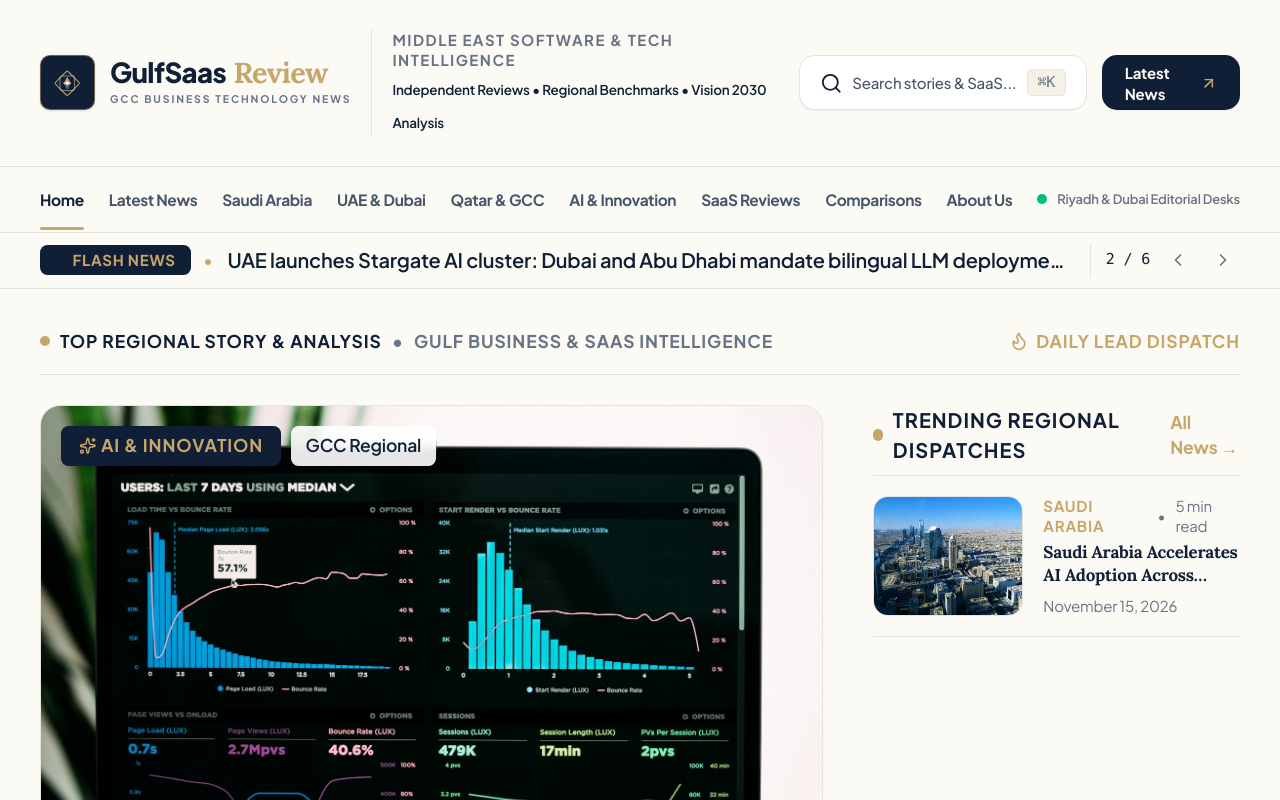
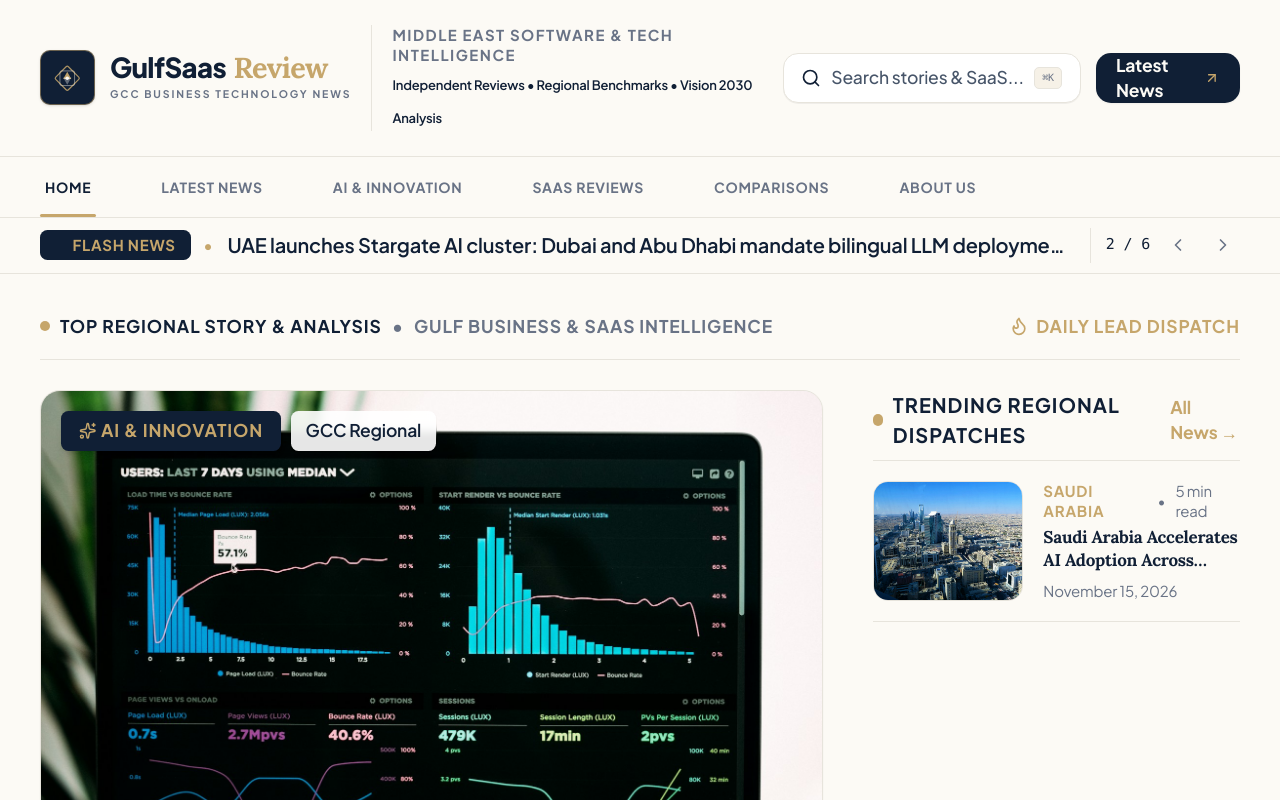
Before and after one commit to ValGrow-Labs/Gulf_Saas_Review, a Next.js app: page / in a window 1280 px wide. Shown: the top 800 px of the page. Built offline with nearby package versions, Linux system fonts and the light colour scheme.

Commit message:
Remove circled country items and realign taskbar with neat generous spacing

```diff
--- a/src/components/Navigation.tsx
+++ b/src/components/Navigation.tsx
@@ -34,9 +34,6 @@ export default function Navigation() {
   const navLinks = [
     { name: "Home", href: "/" },
     { name: "Latest News", href: "/news" },
-    { name: "Saudi Arabia", href: "/news?country=saudi-arabia" },
-    { name: "UAE & Dubai", href: "/news?country=uae" },
-    { name: "Qatar & GCC", href: "/news?country=gcc" },
     { name: "AI & Innovation", href: "/news?category=ai-innovation" },
     { name: "SaaS Reviews", href: "/reviews" },
     { name: "Comparisons", href: "/compare" },
@@ -45,14 +42,15 @@ export default function Navigation() {
 
   const isActive = (href: string) => {
     if (href === "/") return pathname === "/";
-    if (href.startsWith("/news?")) return false;
+    if (href === "/news" && (pathname === "/news" || (pathname.startsWith("/news/") && !pathname.includes("category=ai-innovation")))) return true;
+    if (href.includes("category=ai-innovation") && (pathname.includes("ai-innovation") || pathname.includes("how-artificial-intelligence-is-transforming-business"))) return true;
     return pathname.startsWith(href);
   };
 
   return (
     <header className="w-full bg-[#FCFAF5]">
       {/* Main Newspaper Masthead (Clean, Authoritative, High-End) */}
-      <div className="border-b border-[#E7E4DC] bg-[#FCFAF5] py-4 sm:py-6">
+      <div className="border-b border-[#E7E4DC] bg-[#FCFAF5] py-4 sm:py-5">
         <div className="mx-auto max-w-7xl px-4 sm:px-6 lg:px-8 flex items-center justify-between gap-4">
           {/* Left: Prominent Newspaper Brand */}
           <div className="flex items-center gap-4">
@@ -61,7 +59,7 @@ export default function Navigation() {
               <span className="block text-xs font-bold uppercase tracking-widest text-[#697386]">
                 Middle East Software &amp; Tech Intelligence
               </span>
-              <span className="text-[13.5px] text-[#101F35] font-semibold">
+              <span className="text-[13px] text-[#101F35] font-semibold">
                 Independent Reviews • Regional Benchmarks • Vision 2030 Analysis
               </span>
             </div>
@@ -73,10 +71,10 @@ export default function Navigation() {
             {compareSlugs.length > 0 && (
               <button
                 onClick={() => setIsCompareTrayOpen(true)}
-                className="inline-flex items-center gap-1.5 h-11 px-4 rounded-xl text-sm sm:text-[14.5px] font-bold bg-[#101F35] text-[#C6A66B] border border-[#C6A66B]/50 hover:bg-[#172B46] transition-all shadow-xs cursor-pointer"
+                className="inline-flex items-center gap-1.5 h-10 px-3.5 rounded-xl text-xs sm:text-[13px] font-bold bg-[#101F35] text-[#C6A66B] border border-[#C6A66B]/50 hover:bg-[#172B46] transition-all shadow-xs cursor-pointer"
                 title="View selected software to compare"
               >
-                <Scale className="h-4.5 w-4.5" />
+                <Scale className="h-4 w-4" />
                 <span>Compare ({compareSlugs.length})</span>
               </button>
             )}
@@ -85,13 +83,13 @@ export default function Navigation() {
             <button
               type="button"
               onClick={openSearch}
-              className="flex items-center justify-center h-11 rounded-xl border border-[#E7E4DC] bg-white px-3.5 sm:px-4 text-base font-medium text-[#475569] hover:border-[#C6A66B] hover:text-[#101F35] transition-all shadow-2xs cursor-pointer whitespace-nowrap"
+              className="flex items-center justify-center h-10 rounded-xl border border-[#E7E4DC] bg-white px-3 sm:px-3.5 text-sm font-medium text-[#475569] hover:border-[#C6A66B] hover:text-[#101F35] transition-all shadow-2xs cursor-pointer whitespace-nowrap"
               aria-label="Search news, reviews and comparisons"
               title="Search (⌘K)"
             >
-              <Search className="h-4.5 w-4.5 text-[#101F35]" />
-              <span className="hidden sm:inline ml-2 text-sm sm:text-[15px] text-[#475569]">Search stories &amp; SaaS...</span>
-              <kbd className="hidden sm:inline-flex ml-2 items-center rounded border border-[#E7E4DC] bg-[#F6F1E7] px-2 py-0.5 text-xs text-[#697386] font-mono">
+              <Search className="h-4 w-4 text-[#101F35]" />
+              <span className="hidden sm:inline ml-2 text-xs sm:text-sm text-[#475569]">Search stories &amp; SaaS...</span>
+              <kbd className="hidden sm:inline-flex ml-2 items-center rounded border border-[#E7E4DC] bg-[#F6F1E7] px-1.5 py-0.5 text-[10px] text-[#697386] font-mono">
                 ⌘K
               </kbd>
             </button>
@@ -99,17 +97,17 @@ export default function Navigation() {
             {/* Primary Action Button */}
             <Link
               href="/news"
-              className="hidden sm:inline-flex items-center gap-1.5 h-11 px-4.5 rounded-xl bg-[#101F35] text-sm sm:text-[15px] font-bold text-[#FCFAF5] hover:bg-[#172B46] transition-all shadow-xs"
+              className="hidden sm:inline-flex items-center gap-1.5 h-10 px-4 rounded-xl bg-[#101F35] text-xs sm:text-sm font-bold text-[#FCFAF5] hover:bg-[#172B46] transition-all shadow-xs"
             >
               <span>Latest News</span>
-              <ArrowUpRight className="h-4.5 w-4.5 text-[#C6A66B]" />
+              <ArrowUpRight className="h-4 w-4 text-[#C6A66B]" />
             </Link>
 
-            {/* Mobile Hamburger Toggle (< xl) */}
+            {/* Mobile Hamburger Toggle (< lg) */}
             <button
               type="button"
               onClick={() => setIsMobileMenuOpen(!isMobileMenuOpen)}
-              className="xl:hidden inline-flex items-center justify-center h-11 w-11 rounded-xl text-[#101F35] hover:bg-[#E7E4DC]/60 border border-[#E7E4DC] bg-white transition-colors cursor-pointer"
+              className="lg:hidden inline-flex items-center justify-center h-10 w-10 rounded-xl text-[#101F35] hover:bg-[#E7E4DC]/60 border border-[#E7E4DC] bg-white transition-colors cursor-pointer"
               aria-expanded={isMobileMenuOpen}
               aria-label="Toggle navigation menu"
             >
@@ -126,18 +124,18 @@ export default function Navigation() {
       {/* 3. Primary Section Navigation Strip (Classic Newspaper Ribbon) */}
       <nav className="sticky top-0 z-30 w-full bg-[#FCFAF5]/98 backdrop-blur-md border-b border-[#E7E4DC]">
         <div className="mx-auto max-w-7xl px-4 sm:px-6 lg:px-8">
-          <div className="hidden xl:flex items-center justify-between h-13">
-            <div className="flex items-center gap-5 2xl:gap-7">
+          <div className="hidden lg:flex items-center h-12">
+            <div className="flex items-center gap-8 lg:gap-10 xl:gap-12 2xl:gap-14 h-full">
               {navLinks.map((link) => {
                 const active = isActive(link.href);
                 return (
                   <Link
                     key={link.name}
                     href={link.href}
-                    className={`relative py-3.5 text-[15.5px] 2xl:text-[16.5px] font-bold tracking-tight whitespace-nowrap transition-colors duration-150 ${
+                    className={`relative h-full flex items-center px-1 text-xs sm:text-[13px] xl:text-[14px] font-bold uppercase tracking-wider whitespace-nowrap transition-colors duration-150 ${
                       active
                         ? "text-[#101F35]"
-                        : "text-[#475569] hover:text-[#101F35]"
+                        : "text-[#697386] hover:text-[#101F35]"
                     }`}
                   >
                     <span>{link.name}</span>
@@ -148,18 +146,12 @@ export default function Navigation() {
                 );
               })}
             </div>
-
-            {/* Right Mini Status */}
-            <div className="flex items-center gap-2 text-[13px] text-[#697386] font-semibold">
-              <span className="h-2 w-2 rounded-full bg-emerald-500 animate-pulse" />
-              <span>Riyadh &amp; Dubai Editorial Desks</span>
-            </div>
           </div>
         </div>
 
         {/* Mobile Navigation Drawer */}
         {isMobileMenuOpen && (
-          <div className="xl:hidden border-b border-[#E7E4DC] bg-[#FCFAF5] px-5 pt-4 pb-8 shadow-2xl animate-in slide-in-from-top-2 duration-200">
+          <div className="lg:hidden border-b border-[#E7E4DC] bg-[#FCFAF5] px-5 pt-4 pb-8 shadow-2xl animate-in slide-in-from-top-2 duration-200">
             <div className="space-y-1.5">
               {navLinks.map((link) => {
                 const active = isActive(link.href);
@@ -168,7 +160,7 @@ export default function Navigation() {
                     key={link.name}
                     href={link.href}
                     onClick={() => setIsMobileMenuOpen(false)}
-                    className={`flex items-center justify-between rounded-xl px-4 py-3 text-base font-bold transition-colors ${
+                    className={`flex items-center justify-between rounded-xl px-4 py-3 text-sm font-bold uppercase tracking-wider transition-colors ${
                       active
                         ? "bg-[#101F35] text-[#FCFAF5]"
                         : "text-[#101F35] hover:bg-[#E7E4DC]/60"
```
